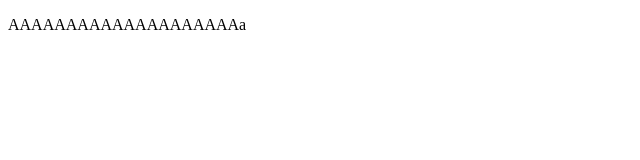
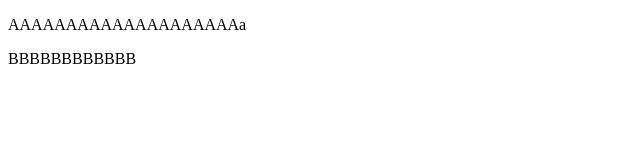
Before and after one commit to mbilaldemirci/BV_Student_Housing, a plain HTML site: page index.html in a window 1280 px wide. Shown: the whole page, without its empty margins (0-640 px from the left). Drawn offline with Linux system fonts and the light colour scheme.

Commit message:
test again

```diff
--- a/index.html
+++ b/index.html
@@ -7,5 +7,6 @@
 </head>
 <body>
     <p>AAAAAAAAAAAAAAAAAAAAa</p>
+    <p>BBBBBBBBBBBB</p>
 </body>
 </html>
```
